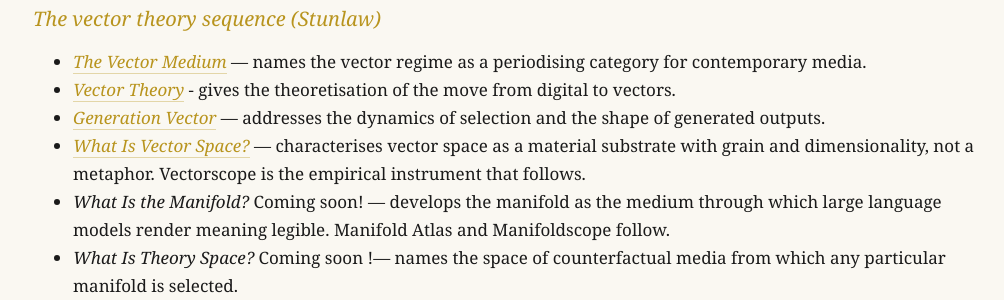
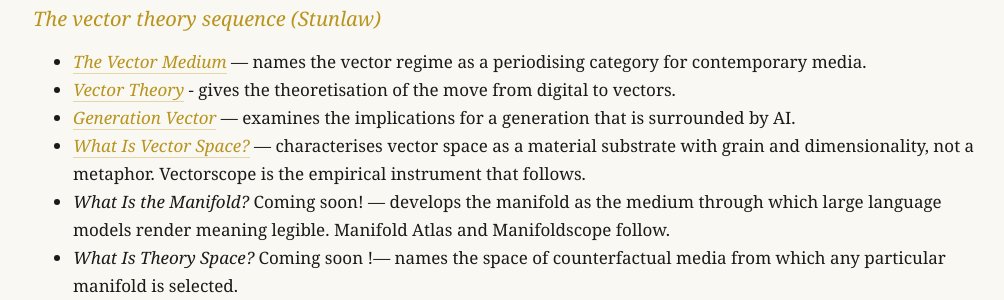
Before and after one commit to vector-lab-tools/vector-lab-tools.github.io, a Jekyll site: the page built from index.md, in a window 1280 px wide and 900 px high, scrolled down 4128 px. Shown: the part 154-454 px from the top of the window, without its empty margins (127-1131 px from the left). Built offline with Jekyll 4.4.1, drawn with Linux system fonts in a browser that asks for light colours.

Commit message:
Update Generation Vector gloss in Further reading
Co-Authored-By: Claude Opus 4.6 <noreply@anthropic.com>

```diff
--- a/index.md
+++ b/index.md
@@ -118,7 +118,7 @@ The tools operationalise claims developed across the vector theory sequence on S
 
 - [*The Vector Medium*](https://stunlaw.blogspot.com/2026/03/the-vector-medium.html) — names the vector regime as a periodising category for contemporary media.
 - [*Vector Theory*](https://stunlaw.blogspot.com/2026/02/vector-theory.html?m=1) - gives the theoretisation of the move from digital to vectors.
-- [*Generation Vector*](https://stunlaw.blogspot.com/2026/02/generation-vector.html) — addresses the dynamics of selection and the shape of generated outputs.
+- [*Generation Vector*](https://stunlaw.blogspot.com/2026/02/generation-vector.html) — examines the implications for a generation that is surrounded by AI.
 - [*What Is Vector Space?*](https://stunlaw.blogspot.com/2026/03/what-is-vector-space.html) — characterises vector space as a material substrate with grain and dimensionality, not a metaphor. Vectorscope is the empirical instrument that follows.
 - *What Is the Manifold?* Coming soon! — develops the manifold as the medium through which large language models render meaning legible. Manifold Atlas and Manifoldscope follow.
 - *What Is Theory Space?* Coming soon !— names the space of counterfactual media from which any particular manifold is selected.
```
